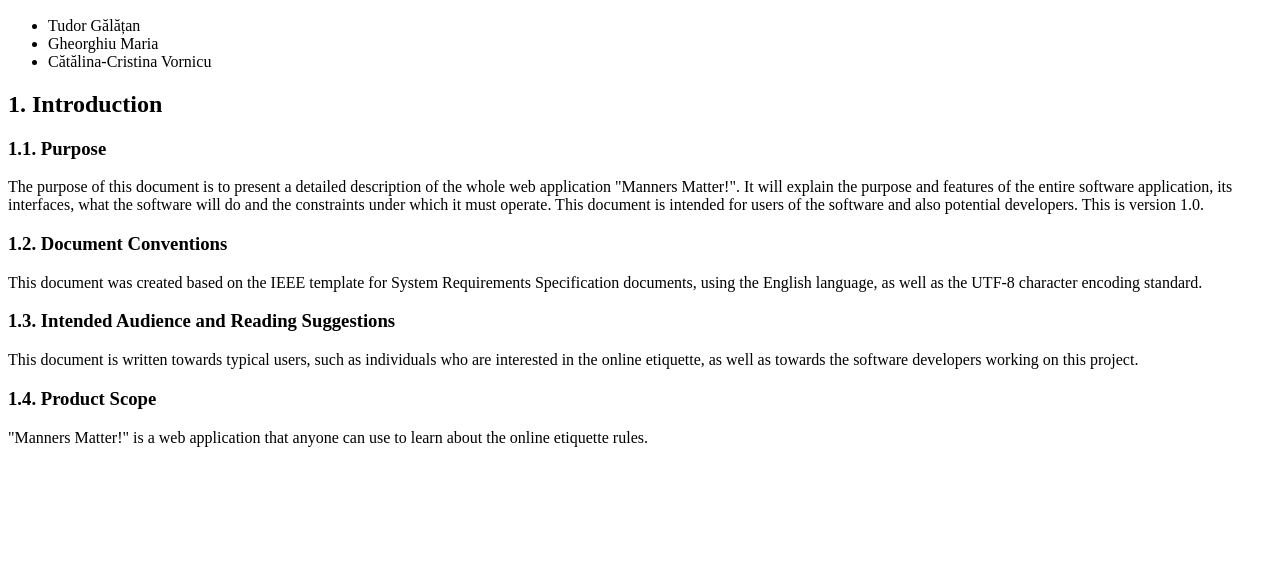
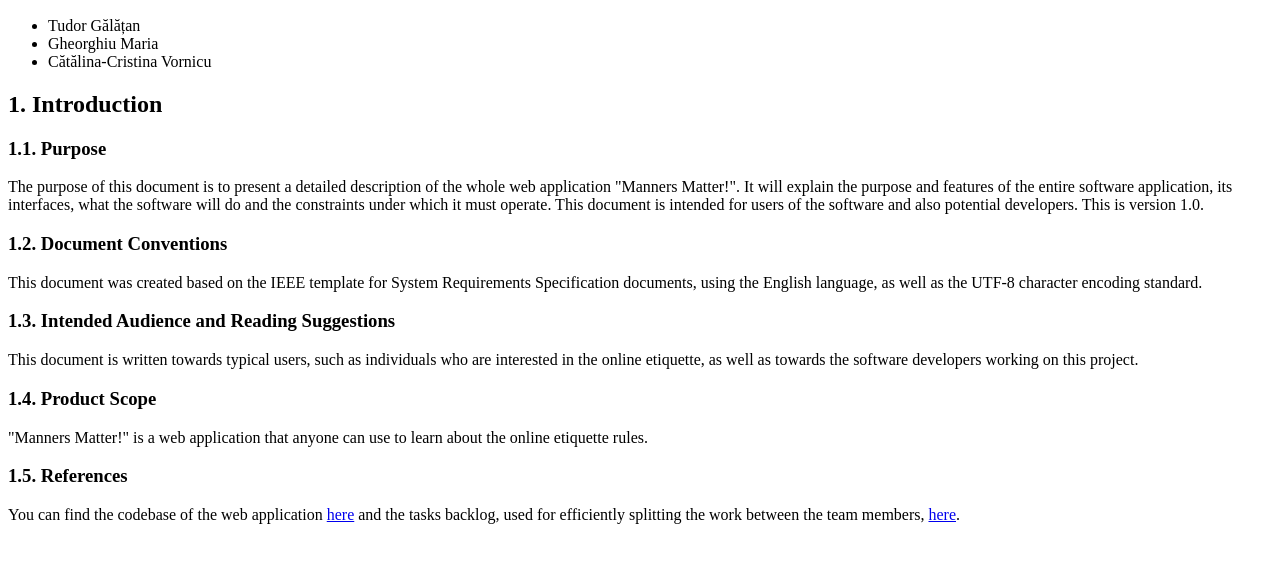
Before and after one commit to romantudorofficial/University_WebTechnologies_Project, a plain HTML site: page pages/software_requirements_specification.html in a window 1280 px wide. Shown: the part 97-660 px from the top of the page. Drawn offline with Linux system fonts and the light colour scheme.

Commit message:
Created SRS - Section 1.5
I have created the SRS - Section 1.5.

```diff
--- a/pages/software_requirements_specification.html
+++ b/pages/software_requirements_specification.html
@@ -104,6 +104,20 @@
 
                 </section>
 
+                <!-- Section 1.5 - References -->
+                <section>
+
+                    <h3>1.5. References</h3>
+
+                    <p>
+                        You can find the codebase of the web application
+                        <a href = "https://github.com/tudorgalatan/University_WebTechnologies_Project">here</a>
+                        and the tasks backlog, used for efficiently splitting the work between the team members,
+                        <a href = "https://github.com/users/tudorgalatan/projects/6">here</a>.
+                    </p>
+
+                </section>
+
             </section>
 
             <!-- Part 2 - Maria - Write Your Part After This Comment -->
```
